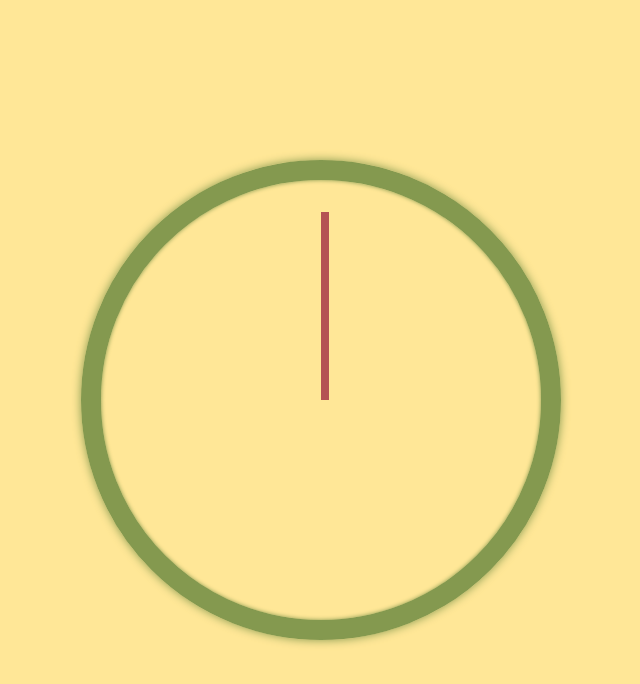
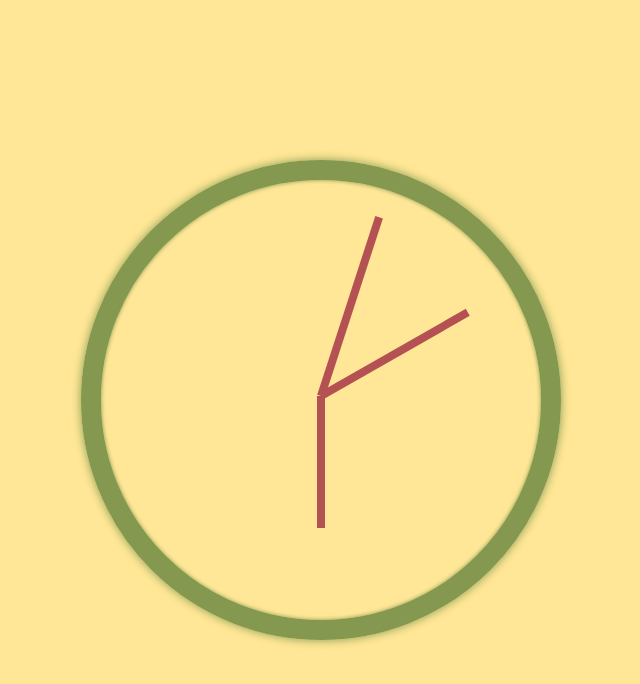
Before and after one commit to Katherine-Kapinus/js-clock, a plain HTML site: page Index.html in a window 1280 px wide. Shown: the whole page, without its empty margins (319-959 px from the left). Drawn offline with Linux system fonts and the light colour scheme.

Commit message:
we can see current time

```diff
--- a/js/script.js
+++ b/js/script.js
@@ -0,0 +1,20 @@
+const secondHand = document.querySelector('.second');
+const minHand = document.querySelector('.min');
+const hourHand = document.querySelector('.hour');
+
+function setDate() {
+    const now = new Date();
+    const seconds = now.getSeconds();
+    const minutes = now.getMinutes();
+    const hours = now.getHours();
+
+    const secondsDegrees = (seconds * 6) - 90; // 360 degrees / 60 seconds = 6 degrees per second
+    const minutesDegrees = (minutes * 6) + (seconds / 60) * 6 - 90; // 360 degrees / 60 minutes = 6 degrees per minute
+    const hoursDegrees = (hours % 12) * 30 - 90; // 360 degrees / 12 hours = 30 degrees per hour
+    secondHand.style.transform = `rotate(${secondsDegrees}deg)`;
+    minHand.style.transform = `rotate(${minutesDegrees}deg)`;
+    hourHand.style.transform = `rotate(${hoursDegrees}deg)`;
+    console.log(now);
+}
+
+setInterval(setDate, 1000); // Call setDate every second
--- a/scss/style.scss
+++ b/scss/style.scss
@@ -37,20 +37,20 @@ body {
 
     &__hand {
         position: absolute;
-        width: rem(8);
+        height: rem(8);
         background-color: $color-hand;
+        bottom: 50%;
         left: 50%;
-        bottom: 50%;
-        // transform: translateX(-4px);
-        transform-origin: 50% 100%;
+        transition: all 0.05s cubic-bezier(0.68, 0.55, 0.265, 1.55);
+        transform-origin: 0%;
     }
 }
 .hour {
-    height: 35%;
+    width: 35%;
 }
 .min {
-    height: 45%;
+    width: 45%;
 }
 .second {
-    height: 50%;
+    width: 50%;
 }
```
Also changed, not shown: css/style.css.
